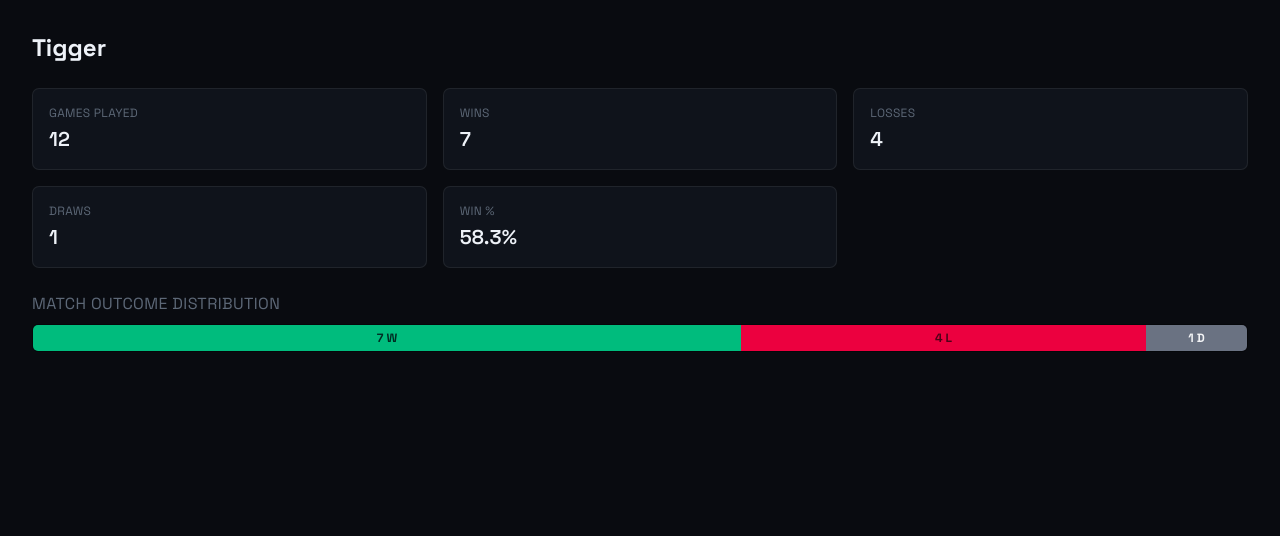
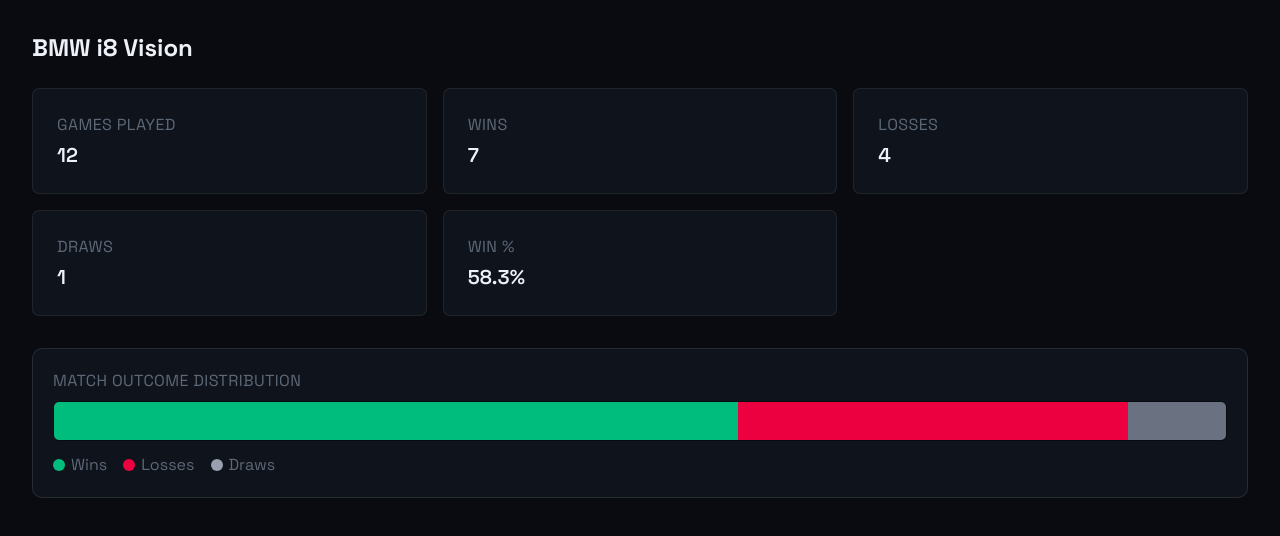
Before and after one commit to brianyeap/transcendence, a Next.js app: page /profile in a window 1280 px wide. Shown: the top 536 px of the page. Built offline with nearby package versions, Linux system fonts and the light colour scheme.

Commit message:
feat: Added a legend to win/loss/draw distribution bar

```diff
--- a/app/profile/page.tsx
+++ b/app/profile/page.tsx
@@ -1,6 +1,8 @@
+import { Sword, TrendingUp } from "lucide-react";
+
 export default function ProfilePage() {
 	const userStats = {
-		username: "Tigger",
+		username: "BMW i8 Vision",
 		gamesPlayed: 12,
 		wins: 7,
 		losses: 4,
@@ -13,54 +15,67 @@
 			<h1 className="text-2xl font-bold mb-6">{userStats.username}</h1>
 
 			<div className="grid grid-cols-2 md:grid-cols-3 gap-4">
-				<div className="rounded-[7px] border border-white/[.07] bg-[#0f131b] p-4">
-					<div className="text-xs uppercase tracking-wide text-[#5d6877]">Games played</div>
+				<div className="rounded-[7px] border border-white/[.07] bg-[#0f131b] p-6">
+					<div className="text-s uppercase tracking-wide text-[#5d6877]">Games played</div>
 					<div className="text-xl font-semibold mt-1">{userStats.gamesPlayed}</div>
 				</div>
 
-				<div className="rounded-[7px] border border-white/[.07] bg-[#0f131b] p-4">
-					<div className="text-xs uppercase tracking-wide text-[#5d6877]">Wins</div>
+				<div className="rounded-[7px] border border-white/[.07] bg-[#0f131b] p-6">
+					<div className="text-s uppercase tracking-wide text-[#5d6877]">Wins</div>
 					<div className="text-xl font-semibold mt-1">{userStats.wins}</div>
 				</div>
 
-				<div className="rounded-[7px] border border-white/[.07] bg-[#0f131b] p-4">
-					<div className="text-xs uppercase tracking-wide text-[#5d6877]">Losses</div>
+				<div className="rounded-[7px] border border-white/[.07] bg-[#0f131b] p-6">
+					<div className="text-s uppercase tracking-wide text-[#5d6877]">Losses</div>
 					<div className="text-xl font-semibold mt-1">{userStats.losses}</div>
 				</div>
 
-				<div className="rounded-[7px] border border-white/[.07] bg-[#0f131b] p-4">
-					<div className="text-xs uppercase tracking-wide text-[#5d6877]">Draws</div>
+				<div className="rounded-[7px] border border-white/[.07] bg-[#0f131b] p-6">
+					<div className="text-s uppercase tracking-wide text-[#5d6877]">Draws</div>
 					<div className="text-xl font-semibold mt-1">{userStats.draws}</div>
 				</div>
 
-				<div className="rounded-[7px] border border-white/[.07] bg-[#0f131b] p-4">
-					<div className="text-xs uppercase tracking-wide text-[#5d6877]">Win %</div>
+				<div className="rounded-[7px] border border-white/[.07] bg-[#0f131b] p-6">
+					<div className="text-s uppercase tracking-wide text-[#5d6877]">Win %</div>
 					<div className="text-xl font-semibold mt-1">{userStats.winPercentage}%</div>
 				</div>
 			</div>
-
-			<div className="mt-6">
+			{/* Distribution Bar */}
+			<div className="mt-8 rounded-[10px] border border-white/[.10] bg-[#0f131b] p-5">
 				<div className="text uppercase tracking-wide text-[#5d6877] mb-2">Match Outcome Distribution</div>
 
-				<div className="h-7 w-full rounded-md overflow-hidden flex border border-black/40">
+				<div className="h-10 w-full rounded-md overflow-hidden flex border border-black/40">
 					<div
 						style={{ width: `${(userStats.wins / userStats.gamesPlayed) * 100}%` }}
 						className="bg-emerald-500 flex items-center justify-center text-xs font-bold text-emerald-950"
 					>
-						{userStats.wins} W
 					</div>
 					<div
 						style={{ width: `${(userStats.losses / userStats.gamesPlayed) * 100}%` }}
 						className="bg-rose-600 flex items-center justify-center text-xs font-bold text-rose-950"
 					>
-						{userStats.losses} L
 					</div>
 					<div
 						style={{ width: `${(userStats.draws / userStats.gamesPlayed) * 100}%` }}
 						className="bg-gray-500 flex items-center justify-center text-xs font-bold text-gray-100"
 					>
-						{userStats.draws} D
 
+					</div>
+				</div>
+
+				{/* Legend */}
+				<div className="mt-3 flex item-center gap-4 text-s text-[#5d6877]">
+					<div className="flex items-center gap-1.5">
+						<span className="h-3 w-3 rounded-full bg-emerald-500"  />
+						Wins
+					</div>
+					<div className="flex items-center gap-1.5">
+						<span className="h-3 w-3 rounded-full bg-rose-600"  />
+						Losses
+					</div>
+					<div className="flex items-center gap-1.5">
+						<span className="h-3 w-3 rounded-full bg-gray-400"  />
+						Draws
 					</div>
 				</div>
 			</div>
```
